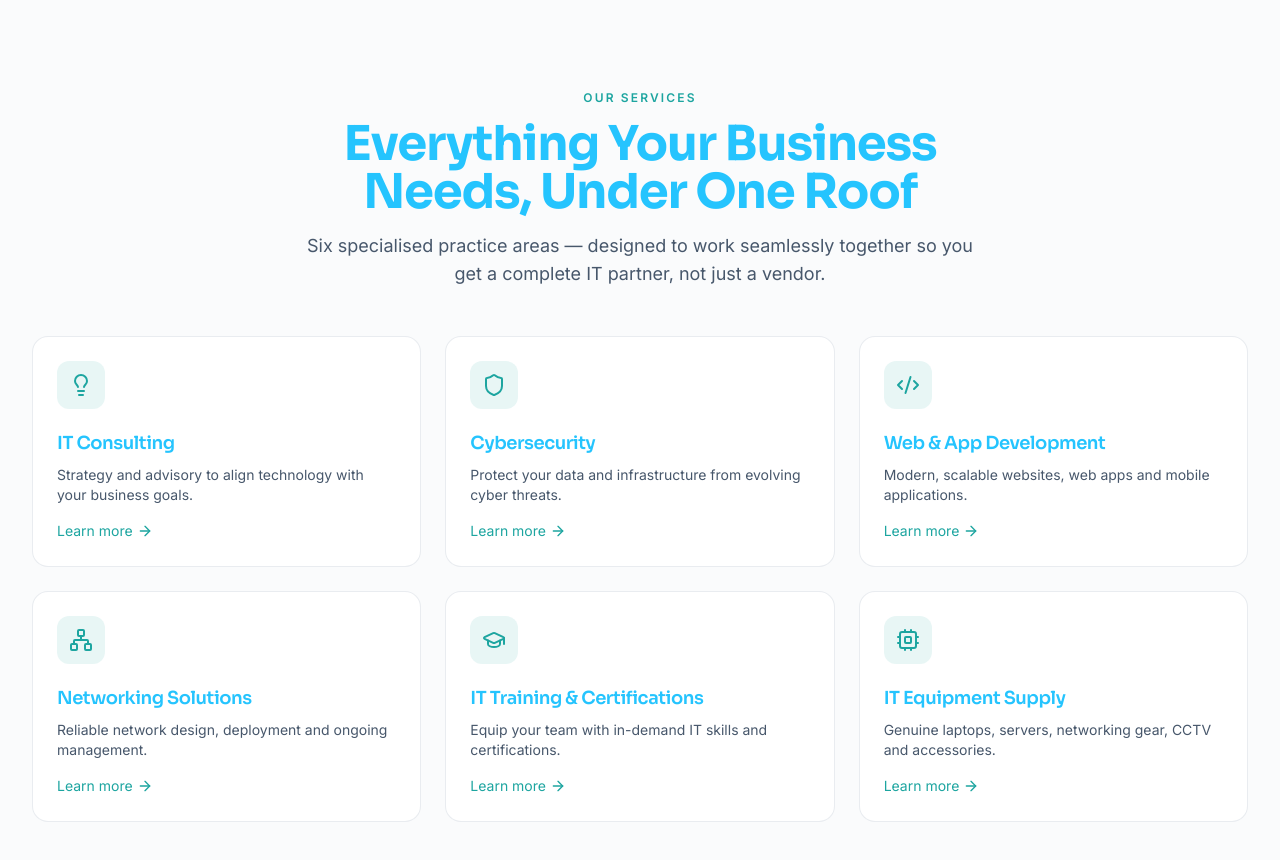
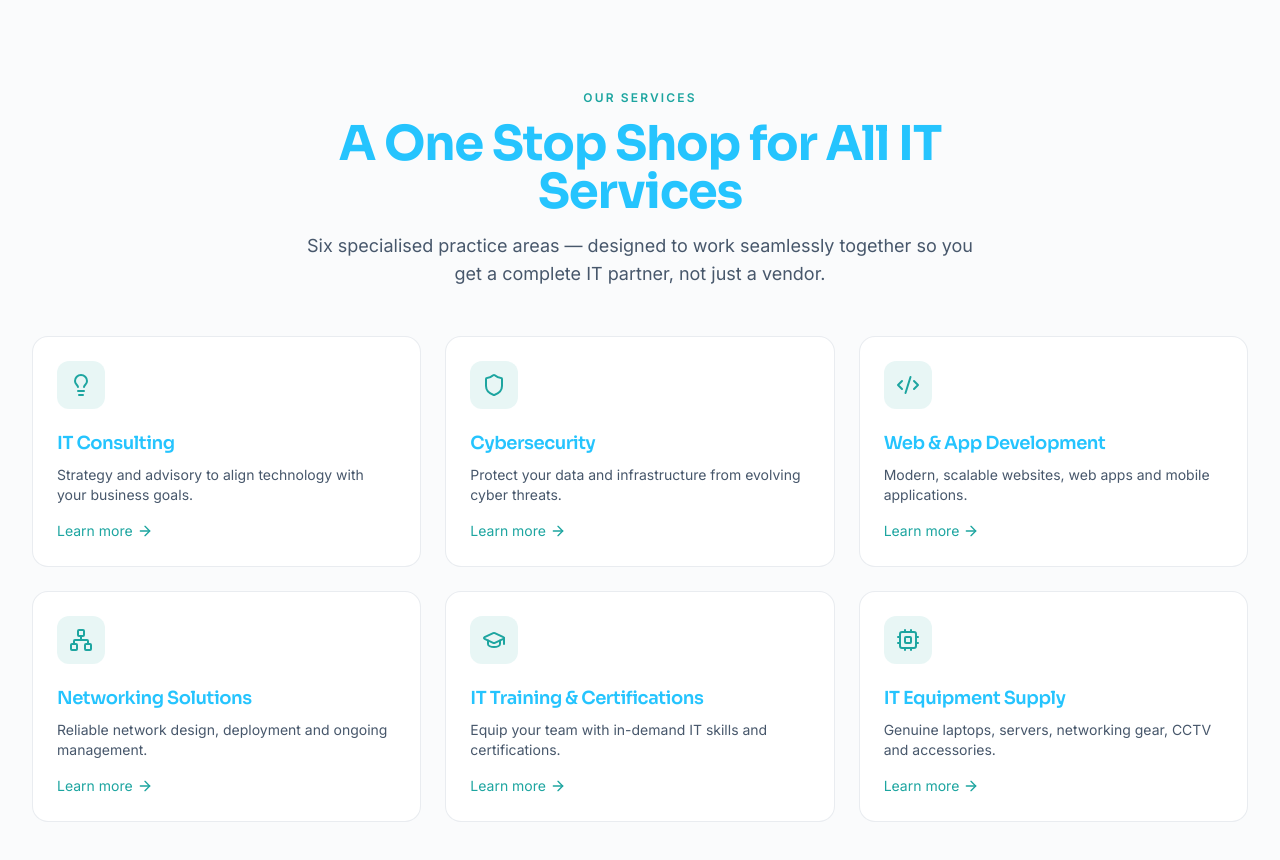
Before and after one commit to Bogita588/Kasitech-Solutions-Limited-Website, a React (Vite) app: page / in a window 1280 px wide. Shown: the part 2520-3380 px from the top of the page. Built offline with nearby package versions, Linux system fonts and the light colour scheme.

Commit message:
made changes

```diff
--- a/src/pages/Index.tsx
+++ b/src/pages/Index.tsx
@@ -296,7 +296,7 @@ laptops and servers Kenya, office IT setup Kenya"
         <div className="container-page">
           <div className="max-w-2xl mx-auto text-center mb-12">
             <span className="eyebrow">Our Services</span>
-            <h2 id="services-heading" className="heading-lg mt-3">Everything Your Business Needs, Under One Roof</h2>
+            <h2 id="services-heading" className="heading-lg mt-3">A One Stop Shop for All IT Services</h2>
             <p className="lead mt-4">
               Six specialised practice areas — designed to work seamlessly together so you get a complete IT partner, not just a vendor.
             </p>
```
